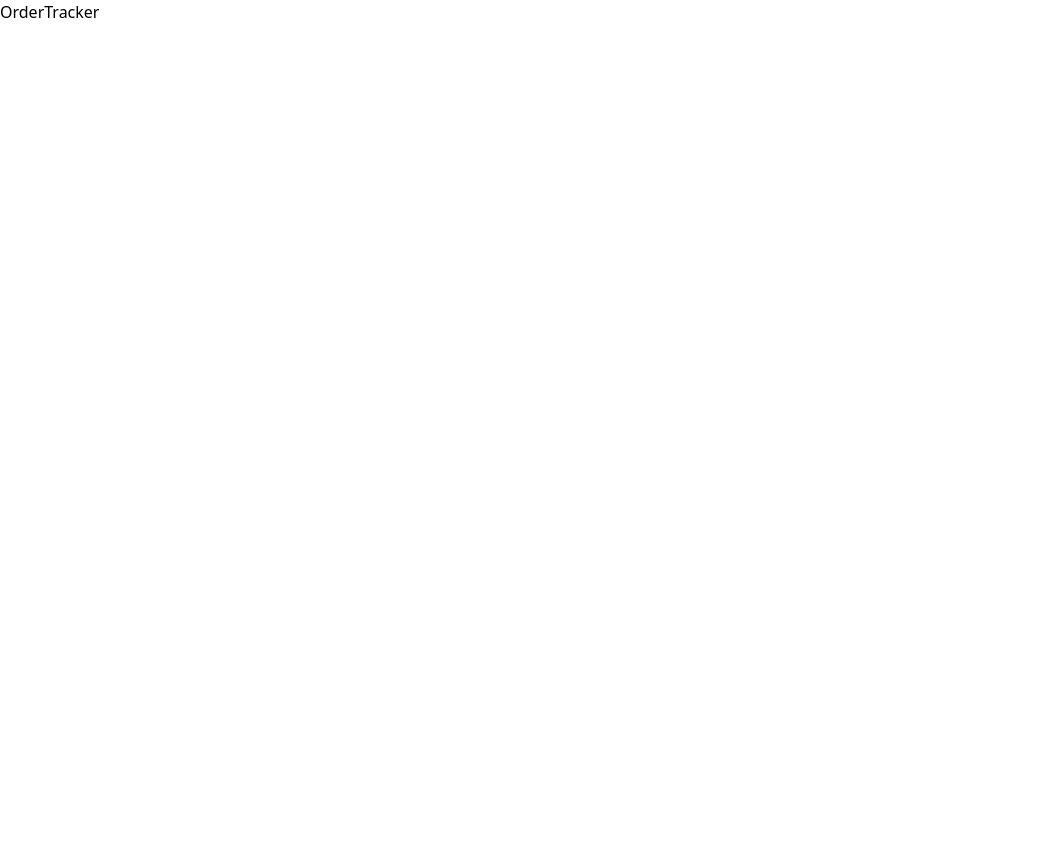
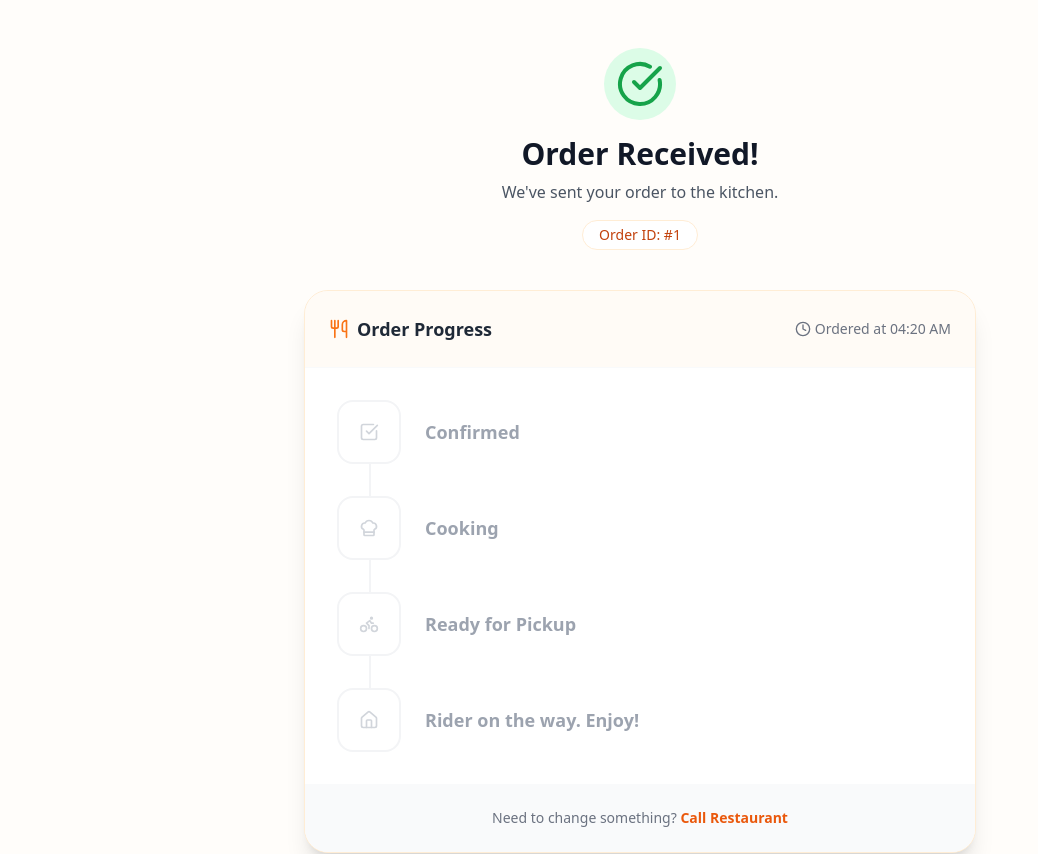
Before and after one commit to lennykombo/lagossuyaspot-menu, a React (Create React App) app: page /order/1 in a window 1280 px wide. Shown: the top 854 px of the page, without its empty margins (0-1038 px from the left). Before the commit the page ends 800 px from the top, so only its background shows below. Built offline with nearby package versions, Linux system fonts and the light colour scheme; no server answers; the database is empty.

Commit message:
add order tracker

```diff
--- a/src/components/Checkout/CheckoutForm.js
+++ b/src/components/Checkout/CheckoutForm.js
@@ -16,7 +16,7 @@ const CheckoutForm = () => {
     notes: ''
   });
 
-  const handleSubmit = async (e) => {
+ /* const handleSubmit = async (e) => {
     e.preventDefault();
     if (items.length === 0) return alert("Your cart is empty");
 
@@ -37,7 +37,40 @@ const CheckoutForm = () => {
 
       clearCart();
       alert("Order placed successfully!");
-      navigate('/success'); // Create a success page later
+      navigate(`/order/${docRef.orderId}`);
+    } catch (error) {
+      console.error("Error adding document: ", error);
+      alert("Something went wrong. Please try again.");
+    } finally {
+      setLoading(false);
+    }
+  };*/
+
+  const handleSubmit = async (e) => {
+    e.preventDefault();
+    if (items.length === 0) return alert("Your cart is empty");
+
+    setLoading(true);
+
+    try {
+      const orderData = {
+        ...formData,
+        items,
+        totalAmount: total,
+        status: 'pending',
+        createdAt: serverTimestamp(),
+      };
+
+      // 1. Save to Firebase and capture the reference in 'docRef'
+      const docRef = await addDoc(collection(db, "orders"), orderData);
+      console.log("Document written with ID: ", docRef.id);
+
+      // 2. Clear the cart before navigating
+      clearCart();
+
+      // 3. Navigate using docRef.id
+      navigate(`/order/${docRef.id}`);
+
     } catch (error) {
       console.error("Error adding document: ", error);
       alert("Something went wrong. Please try again.");
--- /dev/null
+++ b/src/components/OrderTracker.js
@@ -0,0 +1,89 @@
+import React, { useEffect, useState } from 'react';
+import { db } from './firebase';
+import { doc, onSnapshot } from 'firebase/firestore';
+import { ChefHat, Bike, CheckSquare, House, Loader2 } from 'lucide-react';
+
+const OrderTracker = ({ orderId }) => {
+  const [status, setStatus] = useState(null);
+  const [loading, setLoading] = useState(true);
+
+  useEffect(() => {
+    if (!orderId) return;
+
+    // Listen to Firebase for status changes
+    const unsub = onSnapshot(doc(db, "orders", orderId), (docSnap) => {
+      if (docSnap.exists()) {
+        // Ensure we handle case-sensitivity (pending vs Pending)
+        setStatus(docSnap.data().status?.toLowerCase() || 'pending');
+      }
+      setLoading(false);
+    }, (error) => {
+      console.error("Firebase Error:", error);
+      setLoading(false);
+    });
+
+    return () => unsub();
+  }, [orderId]);
+
+  // Steps that match your OrdersManager (Admin) buttons
+  const steps = [
+    { id: 'pending', label: 'Confirmed', icon: <CheckSquare size={20} /> },
+    { id: 'preparing', label: 'Cooking', icon: <ChefHat size={20} /> },
+    { id: 'ready', label: 'Ready for Pickup', icon: <Bike size={20} /> },
+    { id: 'completed', label: 'Rider on the way. Enjoy!', icon: <House size={20} /> },
+  ];
+
+  if (loading) {
+    return (
+      <div className="flex flex-col items-center py-10 gap-2">
+        <Loader2 className="animate-spin text-orange-500" />
+        <p className="text-sm text-gray-400">Updating status...</p>
+      </div>
+    );
+  }
+
+  const getStatusIndex = () => steps.findIndex(s => s.id === status);
+
+  return (
+    <div className="relative">
+      {/* Vertical Progress Line */}
+      <div className="absolute left-8 top-0 h-full w-0.5 bg-gray-100"></div>
+
+      <div className="space-y-8 relative">
+        {steps.map((step, index) => {
+          const isCompleted = index <= getStatusIndex();
+          const isCurrent = index === getStatusIndex();
+
+          return (
+            <div key={step.id} className="flex items-center gap-6">
+              {/* Icon Circle */}
+              <div className={`z-10 flex items-center justify-center w-16 h-16 rounded-2xl border-2 transition-all duration-500 ${
+                isCompleted
+                ? 'bg-orange-500 border-orange-500 text-white shadow-lg shadow-orange-200'
+                : 'bg-white border-gray-100 text-gray-300'
+              }`}>
+                {step.icon}
+              </div>
+
+              {/* Text Label */}
+              <div>
+                <p className={`font-bold text-lg leading-tight ${isCompleted ? 'text-gray-900' : 'text-gray-400'}`}>
+                  {step.label}
+                </p>
+                {isCurrent && (
+                  <p className="text-sm text-orange-600 font-medium animate-pulse mt-1">
+                    {status === 'pending' && "Waiting for kitchen..."}
+                    {status === 'preparing' && "Chef is preparing your meal..."}
+                    {status === 'ready' && "Food is ready! Sendeing rider"}
+                  </p>
+                )}
+              </div>
+            </div>
+          );
+        })}
+      </div>
+    </div>
+  );
+};
+
+export default OrderTracker;
--- a/src/pages/OrderStatusPage.js
+++ b/src/pages/OrderStatusPage.js
@@ -1,4 +1,88 @@
-import React from 'react'
+import React from 'react';
+import { useParams, useNavigate } from "react-router-dom";
+import { CheckCircle, Utensils, ShoppingBag, Clock } from "lucide-react";
+import OrderTracker from '../components/OrderTracker';
+
+
+const OrderStatusPage = () => {
+  const { orderId } = useParams();
+  const navigate = useNavigate();
+
+  const orderTime = new Date().toLocaleTimeString([], { hour: '2-digit', minute: '2-digit' });
+
+  return (
+    <div className="min-h-screen bg-orange-50/30 py-12 px-4 sm:px-6 lg:px-8">
+      <div className="max-w-2xl mx-auto">
+
+        {/* Success Header */}
+        <div className="text-center mb-10">
+          <div className="flex justify-center mb-4">
+            <div className="bg-green-100 p-3 rounded-full">
+              <CheckCircle className="h-12 w-12 text-green-600" />
+            </div>
+          </div>
+          <h1 className="text-3xl font-bold text-gray-900">Order Received!</h1>
+          <p className="mt-2 text-gray-600">
+            We've sent your order to the kitchen.
+          </p>
+          <div className="mt-4 inline-block bg-white px-4 py-1 rounded-full border border-orange-100 text-sm font-medium text-orange-700">
+            Order ID: #{orderId.slice(-6).toUpperCase()}
+          </div>
+        </div>
+
+        {/* Food Tracker Card */}
+        <div className="bg-white shadow-xl rounded-3xl overflow-hidden border border-orange-100">
+          <div className="p-6 border-b border-gray-50 bg-orange-50/50 flex justify-between items-center">
+            <h2 className="text-lg font-bold flex items-center gap-2 text-gray-800">
+              <Utensils className="h-5 w-5 text-orange-500" />
+              Order Progress
+            </h2>
+            <div className="flex items-center gap-1 text-sm font-medium text-gray-500">
+              <Clock className="h-4 w-4" />
+              Ordered at {orderTime}
+            </div>
+          </div>
+
+          <div className="p-8">
+            {/* The specialized Food Tracker */}
+            <OrderTracker orderId={orderId} />
+          </div>
+
+          <div className="p-6 bg-gray-50 text-center">
+            <p className="text-sm text-gray-500">
+              Need to change something? <span className="text-orange-600 font-semibold cursor-pointer">Call Restaurant</span>
+            </p>
+          </div>
+        </div>
+
+        {/* Actions */}
+        <div className="mt-10 flex flex-col gap-3">
+          <button
+            onClick={() => navigate('/')}
+            className="w-full flex items-center justify-center gap-2 px-6 py-4 bg-orange-500 text-white rounded-2xl font-bold hover:bg-orange-600 transition-all shadow-lg shadow-orange-200"
+          >
+            <ShoppingBag className="h-5 w-5" />
+            Order More Food
+          </button>
+        </div>
+      </div>
+    </div>
+  );
+};
+
+export default OrderStatusPage;
+
+
+
+
+
+
+
+
+
+
+
+/*import React from 'react'
 import { useParams } from "react-router-dom";
 import OrderTracker from '../components/Order/OrderTracker'
 
@@ -13,4 +97,4 @@ const OrderStatusPage = () => {
   )
 }
 
-export default OrderStatusPage
+export default OrderStatusPage*/
```
